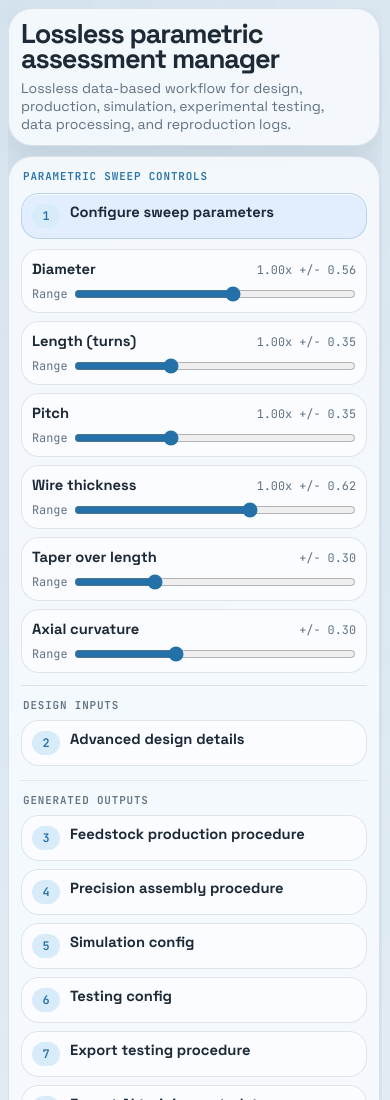
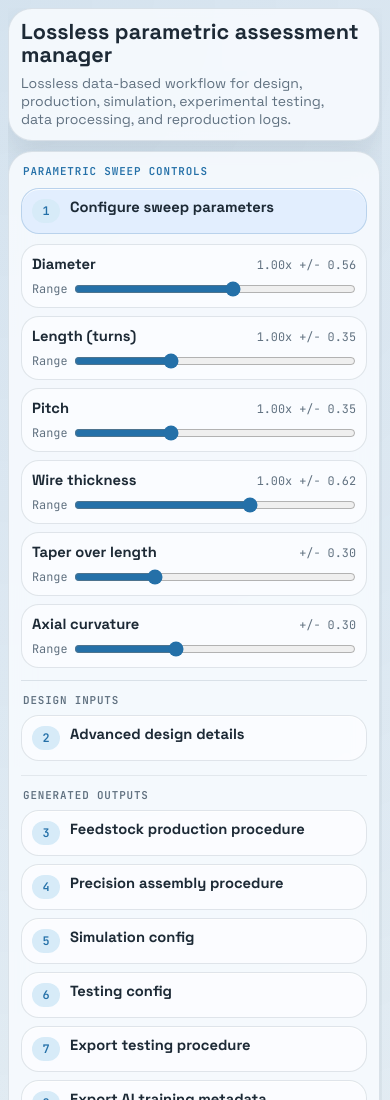
Before and after one commit to AndyGlx/30_coils, a website with bundled scripts: page index.html in a window 390 px wide. Shown: the top 1100 px of the page. Built offline with nearby package versions, Linux system fonts and the light colour scheme.

Commit message:
style changes

```diff
--- a/styles.css
+++ b/styles.css
@@ -91,9 +91,9 @@ body {
 }
 
 .hero-card h1 {
-  font-size: clamp(1.7rem, 3vw, 2.35rem);
-  line-height: 0.92;
-  letter-spacing: -0.04em;
+  font-size: 1.35rem;
+  line-height: 1.05;
+  letter-spacing: 0;
   max-width: none;
 }
 
@@ -552,7 +552,7 @@ input[type="range"] {
   }
 
   .hero-card h1 {
-    font-size: 1.45rem;
+    font-size: 1.18rem;
   }
 
   .hero-copy {
```
